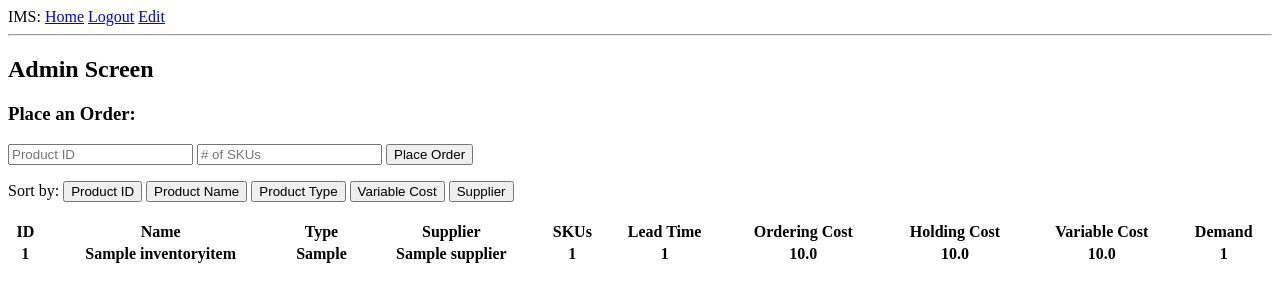
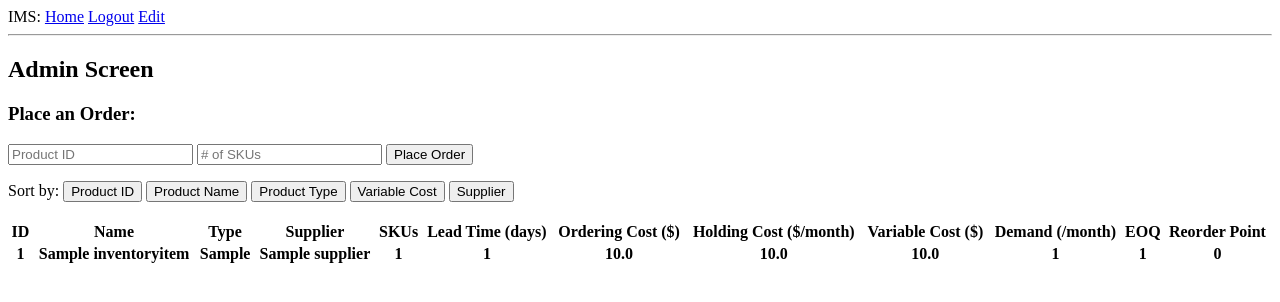
Before and after one commit to owenneuber/MSCI_444_code, a Flask app: page /costsort in a window 1280 px wide. Shown: the top 302 px of the page. Run offline with Flask 2, Linux system fonts and the light colour scheme; a user stored in the database is signed in; tables that the repository leaves empty hold one stand-in row (values such as "Sample post"); lists and menus that the app fills with data are empty.

Commit message:
Added EOQ and reorder_point functions

```diff
--- a/app/routes.py
+++ b/app/routes.py
@@ -12,10 +12,8 @@ from app.models import Users, Suppliers, Orders, InventoryInOrder, InventoryItem
 from app.place_order import send_order, read_response
 from flask_login import current_user, login_user, logout_user, login_required
 from datetime import datetime, timedelta
-# from sqlalchemy.orm import sessionmaker
 from werkzeug.urls import url_parse
-#engine = create_engine(DATABASE_URI)
-#session = Session()
+from app.support_functions import EOQ, reorder_point
 
 @app.route('/', methods=['GET', 'POST'])
 @app.route('/index', methods=['GET', 'POST'])
@@ -69,9 +67,9 @@ def index():
                 'holding_cost':inventory.holding_cost,
                 'variable_cost':inventory.variable_cost,
                 'demand':inventory.demand,
+                'EOQ':EOQ(inventory.ordering_cost, inventory.holding_cost,inventory.demand),
+                'reorder_point':reorder_point(inventory.lead_time, inventory.demand)
                 })
-    # TODO: add in the functionally determined optimal order quantity and Re-order point
-    # TODO: add a <br> after the Sort by
     ############ Place an Order ################
     form = OrderForm()
     if form.validate_on_submit():
@@ -200,6 +198,8 @@ def namesort(): # hack to quickly get sorting to work. Basically just duplicatin
                 'holding_cost':inventory.holding_cost,
                 'variable_cost':inventory.variable_cost,
                 'demand':inventory.demand,
+                'EOQ':EOQ(inventory.ordering_cost, inventory.holding_cost,inventory.demand),
+                'reorder_point':reorder_point(inventory.lead_time, inventory.demand)
                 })
     ############ Place an Order ################
     form = OrderForm()
@@ -268,6 +268,8 @@ def typesort(): # hack to quickly get sorting to work. Basically just duplicatin
                 'holding_cost':inventory.holding_cost,
                 'variable_cost':inventory.variable_cost,
                 'demand':inventory.demand,
+                'EOQ':EOQ(inventory.ordering_cost, inventory.holding_cost,inventory.demand),
+                'reorder_point':reorder_point(inventory.lead_time, inventory.demand)
                 })
     ############ Place an Order ################
     form = OrderForm()
@@ -336,6 +338,8 @@ def costsort(): # hack to quickly get sorting to work. Basically just duplicatin
                 'holding_cost':inventory.holding_cost,
                 'variable_cost':inventory.variable_cost,
                 'demand':inventory.demand,
+                'EOQ':EOQ(inventory.ordering_cost, inventory.holding_cost,inventory.demand),
+                'reorder_point':reorder_point(inventory.lead_time, inventory.demand)
                 })
     ############ Place an Order ################
     form = OrderForm()
@@ -404,6 +408,8 @@ def suppliersort(): # hack to quickly get sorting to work. Basically just duplic
                 'holding_cost':inventory.holding_cost,
                 'variable_cost':inventory.variable_cost,
                 'demand':inventory.demand,
+                'EOQ':EOQ(inventory.ordering_cost, inventory.holding_cost,inventory.demand),
+                'reorder_point':reorder_point(inventory.lead_time, inventory.demand)
                 })
     ############ Place an Order ################
     form = OrderForm()
--- /dev/null
+++ b/app/support_functions.py
@@ -0,0 +1,14 @@
+# -*- coding: utf-8 -*-
+"""
+Created on Thu Mar 19 12:55:31 2020
+
+@author: Owen
+"""
+
+from numpy import sqrt
+
+def EOQ(ordering_cost, holding_cost,demand):
+    return int(sqrt(2*ordering_cost*demand/holding_cost))
+
+def reorder_point(lead_time, demand):
+    return int(demand/30*lead_time) # divide demand by 30 to convert monthly to daily
--- a/app/templates/costsort.html
+++ b/app/templates/costsort.html
@@ -30,11 +30,13 @@
 			<th>Type</th>
 			<th>Supplier</th>
 			<th>SKUs</th>
-			<th>Lead Time</th>
-			<th>Ordering Cost</th>
-			<th>Holding Cost</th>
-			<th>Variable Cost</th>
-			<th>Demand</th>
+			<th>Lead Time (days)</th>
+			<th>Ordering Cost ($)</th>
+			<th>Holding Cost ($/month)</th>
+			<th>Variable Cost ($)</th>
+			<th>Demand (/month)</th>
+			<th>EOQ</th>
+			<th>Reorder Point</th>
 		</tr>
     	{% for inventory in inventories %}
 		<tr>
@@ -48,6 +50,8 @@
 			<th>{{ inventory.holding_cost }}</th>
 			<th>{{ inventory.variable_cost }}</th>
 			<th>{{ inventory.demand }}</th>
+			<th>{{ inventory.EOQ }}</th>
+			<th>{{ inventory.reorder_point }}</th
 		</tr>
     	{% endfor %}
 	</table>
```
Also changed, not shown: app/models.py (+4 -4 lines), app/templates/index.html (+9 -5 lines), app/templates/namesort.html (+9 -5 lines), app/templates/suppliersort.html (+9 -5 lines), app/templates/typesort.html (+9 -5 lines).
